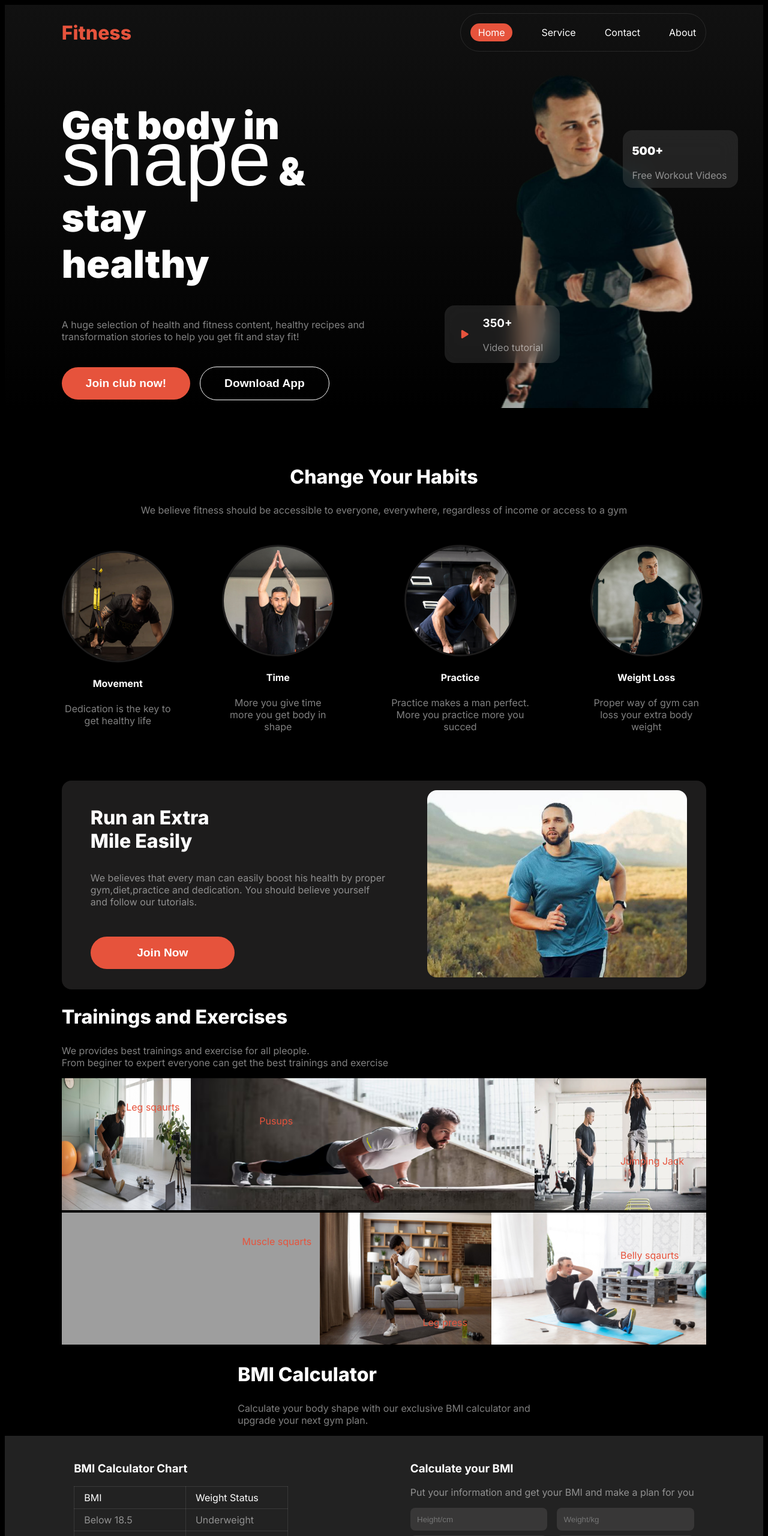
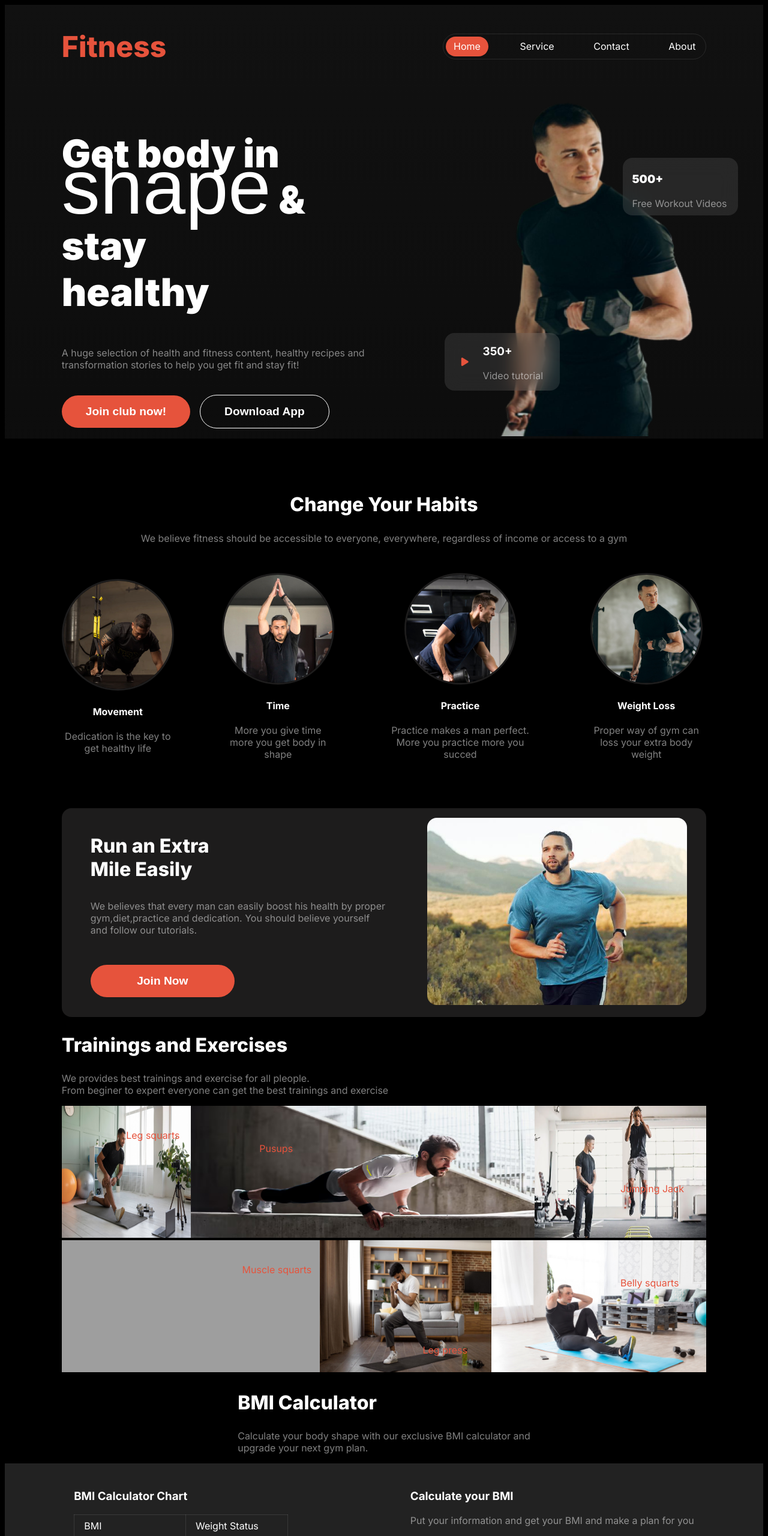
Before and after one commit to mehedi20695/assignment-02, a plain HTML site: page index.html in a window 1280 px wide. Shown: the top 2560 px of the page at 60% size. Drawn offline with Linux system fonts and the light colour scheme; grey boxes are pictures that could not be loaded; a web font is replaced by a local one.

Commit message:
Reviewing the whole code again and final push

```diff
--- a/index.html
+++ b/index.html
@@ -115,7 +115,7 @@
                     <div class="exercise-one">
                         <img src="./images/exercise1.jpg" alt="">
                         <div class="exercise-one-name">
-                            <p>Leg sqaurts</p>
+                            <p>Leg squarts</p>
                         </div>
                     </div>
                     <div class="exercise-two">
@@ -147,7 +147,7 @@
                     <div class="exercise-six">
                         <img src="./images/exercise6.jpg" alt="">
                         <div class="exercise-six-name">
-                            <p>Belly sqaurts</p>
+                            <p>Belly squarts</p>
                         </div>
                     </div>
                 </div>
@@ -197,12 +197,12 @@
                         <p>Put your information and get your BMI and make a plan for you</p>
                         <div class="bmi-inputs">
                             <div class="row-one">
-                                <input type="text" name="" id="" placeholder="Height/cm">
-                                <input type="text" name="" id="" placeholder="Weight/kg">
+                                <input type="text" name="" id="weight" placeholder="Height/cm">
+                                <input type="text" name="" id="height" placeholder="Weight/kg">
                             </div>
                             <div class="row-two">
-                                <input type="text" name="" id="" placeholder="Age">
-                                <select name="" id="">
+                                <input type="text" name="" id="age" placeholder="Age">
+                                <select name="" id="sex">
                                     <option value="">Sex</option>
                                     <option value="">Male</option>
                                     <option value="">Female</option>
@@ -210,7 +210,7 @@
                                 </select>
                             </div>
                             <div class="row-three">
-                                <select name="" id="">
+                                <select name="" id="factor">
                                     <option value="">Select an activity factor</option>
                                     <option value="">Running</option>
                                     <option value="">Jumping</option>
@@ -330,7 +330,7 @@
                     <p>About Us</p>
                 </div>
                 <div class="get-started-content">
-                    <h1>Get Started</h1>
+                    <h1>Get Ready</h1>
                     <p>Fitness</p>
                     <p>Platform</p>
                     <p>Workout Libary</p>
--- a/styles/style.css
+++ b/styles/style.css
@@ -37,7 +37,7 @@ h1, h3, h4, th{
 
 /* nav styles starts here */
 header{
-    background: linear-gradient(180.00deg, rgb(17, 17, 17),rgba(119, 119, 119, 0) 100%);
+    background: linear-gradient(180.00deg, rgb(17, 17, 17),rgba(124, 124, 124, 0.1) 100%);
 }
 .header-container{
     max-width: 85%;
@@ -49,27 +49,29 @@ header{
 }
 .nav-title{
     color: rgb(230, 83, 60);
-    font-size: 2rem;
+    font-size: 3rem;
     font-weight: 800;
 }
 .nav-options{
     justify-content: center;
     align-items: center;
     text-align: center;
-    gap: 3rem;
+    gap: 2rem;
     border: 1px solid rgba(255, 255, 255, 0.1);
     border-radius: 3rem;
-    padding: 0rem 1rem;
+    /* padding: 0rem 1rem; */
 
 }
 .span{
     background-color: rgb(230, 83, 60);
     border-radius: 3rem;
-    padding: 0.3rem 0.8rem;
+    padding: 0.4rem 0.8rem;
 }
 .nav-options>p{
     color: white;
     cursor: pointer;
+    margin: 0.25rem;
+    padding: 0.4rem 0.8rem;
 }
 .bar{
     color: white;
@@ -252,7 +254,7 @@ header{
     position: relative;
 }
 
-/* I don't do the images color of this section */
+/* I can't show the background color of the images in this section. I tried lot of things but didn't find the solution. */
 
 .exercise-img-container>div>div>div>p{
     color: rgb(230, 83, 60);
@@ -334,9 +336,17 @@ header{
         margin-top: 0.5rem;
         margin-bottom: 1.5rem;
     }
+    #weight,
+    #height,
+    #age,
+    #sex,
+    #factor{
+        font-weight: 600;
+    }
     input{
         border-radius: 0.5rem;
         padding: 0.7rem;
+        color: rgba(255, 255, 255, 0.351);
         background-color: rgba(133, 131, 131, 0.215);
         border: none;
     }
@@ -347,6 +357,7 @@ header{
         color: rgba(255, 255, 255, 0.351);
         border: none;
         cursor: pointer;
+        font-weight: 500;
     }
     option{
         color: black;
```
